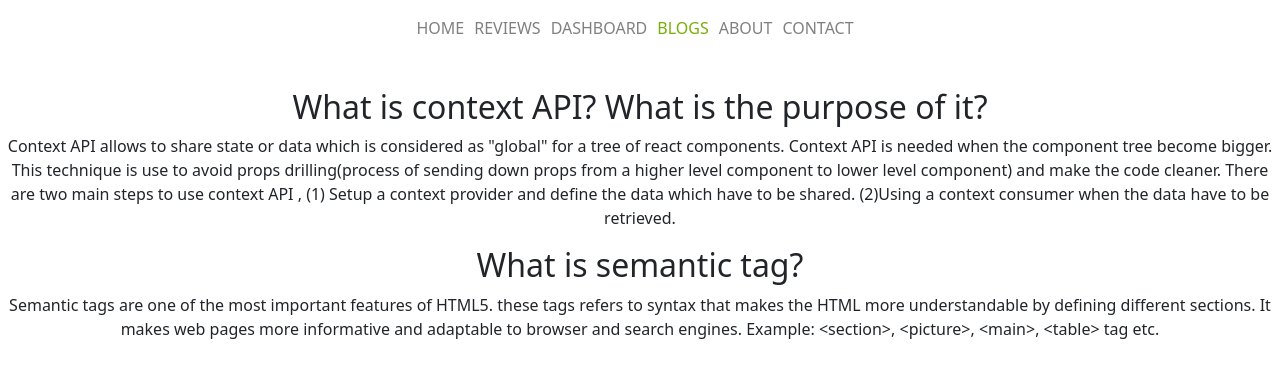
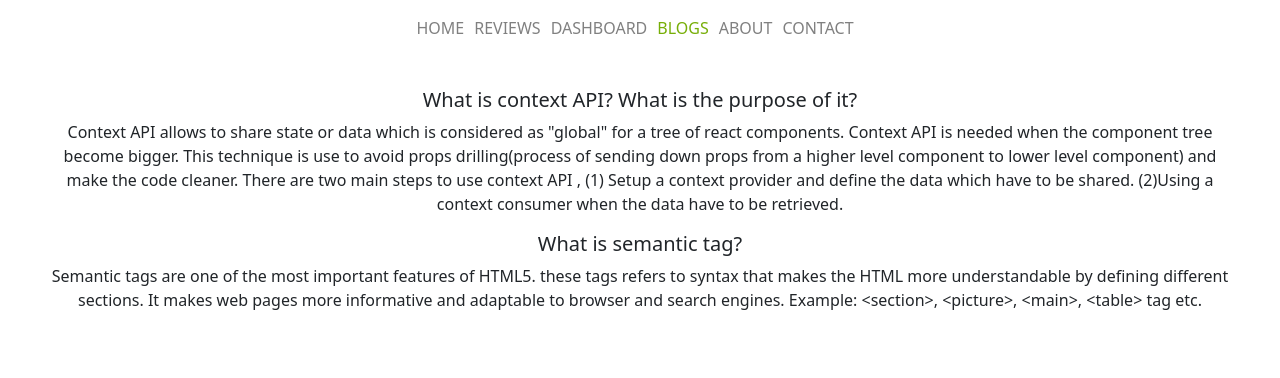
Before and after one commit to Tanimismat/a9-product-analysis-website, a React (Create React App) app: page /blogs in a window 1280 px wide. Shown: the top 378 px of the page. Built offline with nearby package versions, Linux system fonts and the light colour scheme.

Commit message:
README file modified

```diff
--- a/src/Components/Blogs.js
+++ b/src/Components/Blogs.js
@@ -2,10 +2,10 @@ import React from 'react';
 
 const Blogs = () => {
     return (
-        <div>
-            <h2>What is context API? What is the purpose of it?</h2>
+        <div className='m-5'>
+            <h5>What is context API? What is the purpose of it?</h5>
             <p>Context API allows to share state or data which is considered as "global" for a tree of react components. Context API is needed when the component tree become bigger. This technique is use to avoid props drilling(process of sending down props from a higher level component to lower level component) and make the code cleaner. There are two main steps to use context API , (1) Setup a context provider and define the data which have to be shared. (2)Using a context consumer when the data have to be retrieved.   </p>
-            <h2>What is semantic tag?</h2>
+            <h5>What is semantic tag?</h5>
             <p>Semantic tags are one of the most important features of HTML5. these tags refers to syntax that makes the HTML more understandable by defining different sections. It makes web pages more informative and adaptable to browser and search engines. Example: {'<section>'}, {'<picture>'}, {'<main>'}, {'<table>'} tag etc.</p>
         </div>
     );
--- a/src/Components/Dashboard.js
+++ b/src/Components/Dashboard.js
@@ -1,5 +1,5 @@
 import React from 'react';
-import { LineChart, Line, XAxis, YAxis, Tooltip, PieChart, Pie, CartesianGrid } from 'recharts';
+import { LineChart, Line, XAxis, YAxis, Tooltip, PieChart, Pie, CartesianGrid, Legend } from 'recharts';
 
 const Dashboard = () => {
     const data = [
@@ -42,15 +42,19 @@ const Dashboard = () => {
     ]
     return (
         <div>
+            <h5>Month wise sell</h5>
             <LineChart width={500} height={400} data={data}>
                 <Line dataKey={'sell'} stroke="#77ae08"></Line>
                 <XAxis dataKey="month" />
                 <YAxis />
+                <Legend />
                 <Tooltip />
                 <CartesianGrid strokeDasharray="3 3" />
             </LineChart>
+            <h5 className='mt-5'>Investment VS Revenue</h5>
             <PieChart width={400} height={300}>
-                <Pie data={data} dataKey={'revenue'} cx='50%' cy='50%' outerRadius={60} fill='#82ca9d' label></Pie>
+                <Pie data={data} dataKey={'revenue'} cx='50%' cy='50%' outerRadius={60} fill='#82ca9d'></Pie>
+                <Pie data={data} dataKey={'investment'} nameKey="name" cx="50%" cy="50%" innerRadius={70} outerRadius={90} fill="#8884d8" label />
                 <Tooltip />
             </PieChart>
         </div>
--- a/src/Components/Reviews.js
+++ b/src/Components/Reviews.js
@@ -9,6 +9,8 @@ const Reviews = () => {
     const { id } = reviews
 
     return (
+        <div>
+            <h3 className='mb-4'>What our Customers say!</h3>
             <div className='all-reviews gap-4 mx-5'>
                 {
                     reviews.map(review => <SingleReview
@@ -17,6 +19,8 @@ const Reviews = () => {
                     ></SingleReview>)
                 }
             </div>
+        </div>
+
     );
 
 };
```
Also changed, not shown: 1 other file (tests, documents, lock files or other folders). Lines whose indentation alone changed are shown as unchanged.
